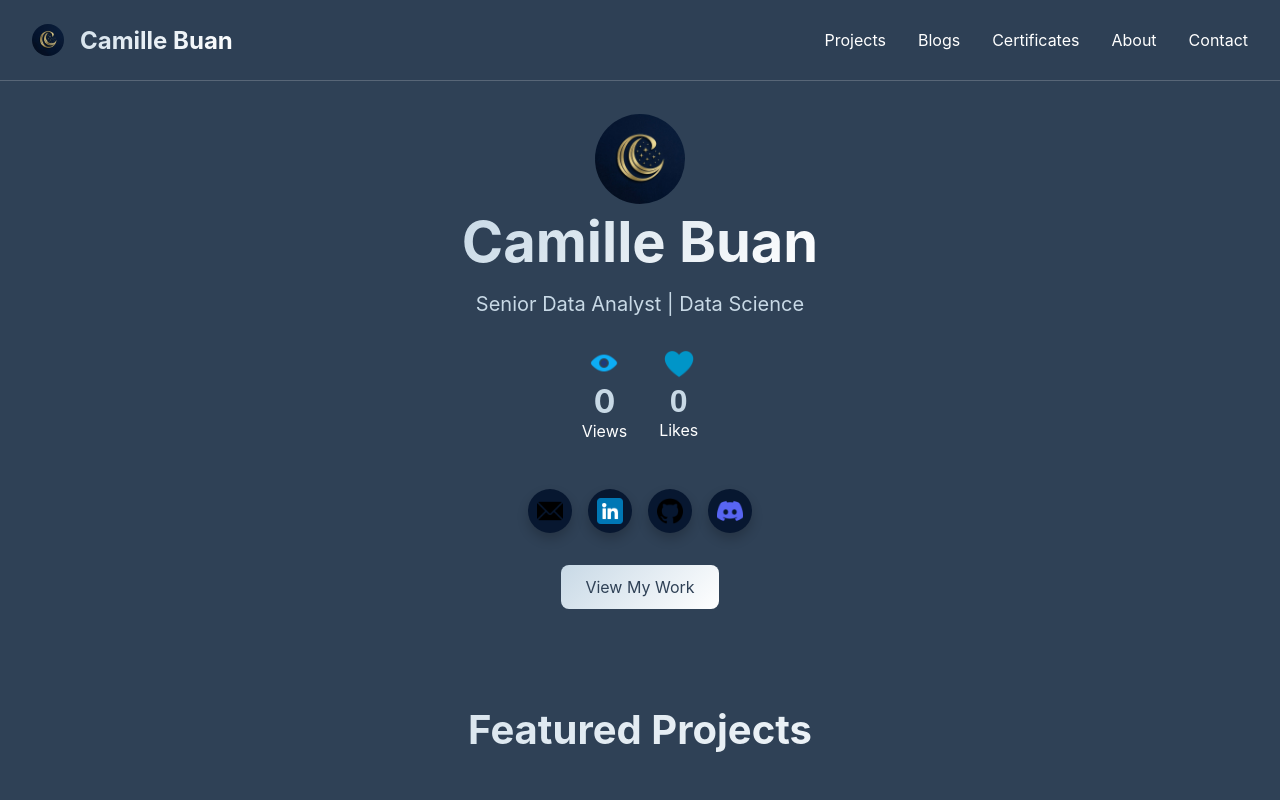
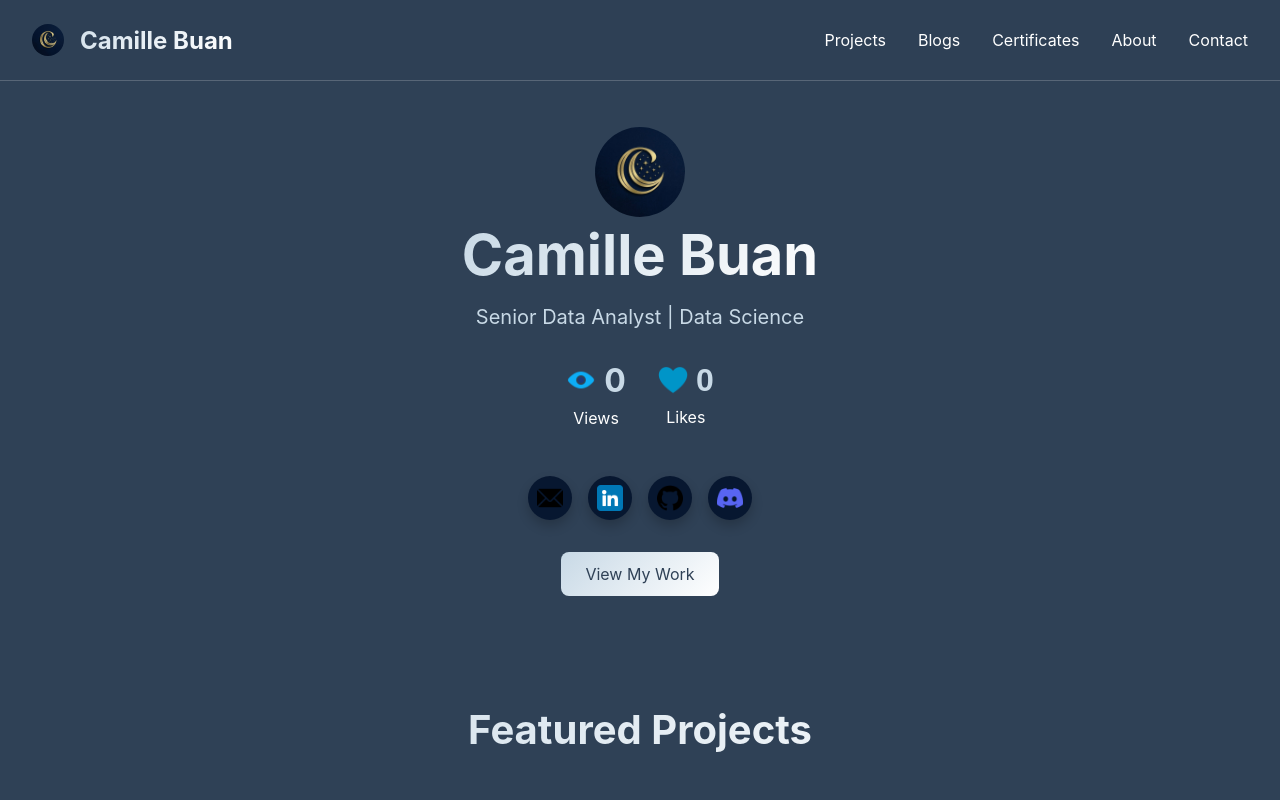
Before and after one commit to csbuan/my-portfolio, a Next.js app: page / in a window 1280 px wide. Shown: the top 800 px of the page. Built offline with nearby package versions, Linux system fonts and the light colour scheme; no server answers.

Commit message:
fix: place view and like logos beside counts horizontally

```diff
--- a/app/page.module.css
+++ b/app/page.module.css
@@ -207,11 +207,28 @@
   justify-content: center;
 }
 
+.statDisplay {
+  display: flex;
+  align-items: center;
+  justify-content: center;
+  gap: 0.5rem;
+  margin-bottom: 0.5rem;
+}
+
 .viewIcon,
-.likeIcon,
-.statIcon {
-  display: block;
-  margin: 0 auto 0.35rem;
+.likeIcon {
+  display: inline-block;
+  vertical-align: middle;
+}
+
+.viewIcon {
+  width: 30px;
+  height: 30px;
+}
+
+.likeIcon {
+  width: 30px;
+  height: 30px;
 }
 
 .statNumber {
@@ -242,18 +259,6 @@
   padding: 4px;
   border-radius: 50%;
   background: #071730;
-}
-
-.viewIcon {
-  width: 30px;
-  height: 30px;
-  margin-bottom: 0.25rem;
-}
-
-.likeIcon {
-  width: 30px;
-  height: 30px;
-  margin-bottom: 0.25rem;
 }
 
 .statIconSmall {
--- a/app/page.tsx
+++ b/app/page.tsx
@@ -63,15 +63,19 @@ export default function Home() {
 
           <section className={styles.stats}>
             <div className={styles.statItem}>
+              <div className={styles.statDisplay}>
                 <img src="/media/view-logo.png?v=2" alt="Views" className={styles.viewIcon} />
                 <span className={styles.statNumber}>{views}</span>
+              </div>
               <span className={styles.statLabel}>Views</span>
             </div>
             <div className={styles.statItem}>
+              <div className={styles.statDisplay}>
                 <img src="/media/like-logo.png?v=2" alt="Likes" className={styles.likeIcon} />
                 <button onClick={handleLike} className={styles.statNumber} disabled={liked}>
                   {likes}
                 </button>
+              </div>
               <span className={styles.statLabel}>Likes</span>
             </div>
           </section>
```
Lines whose indentation alone changed are shown as unchanged.
